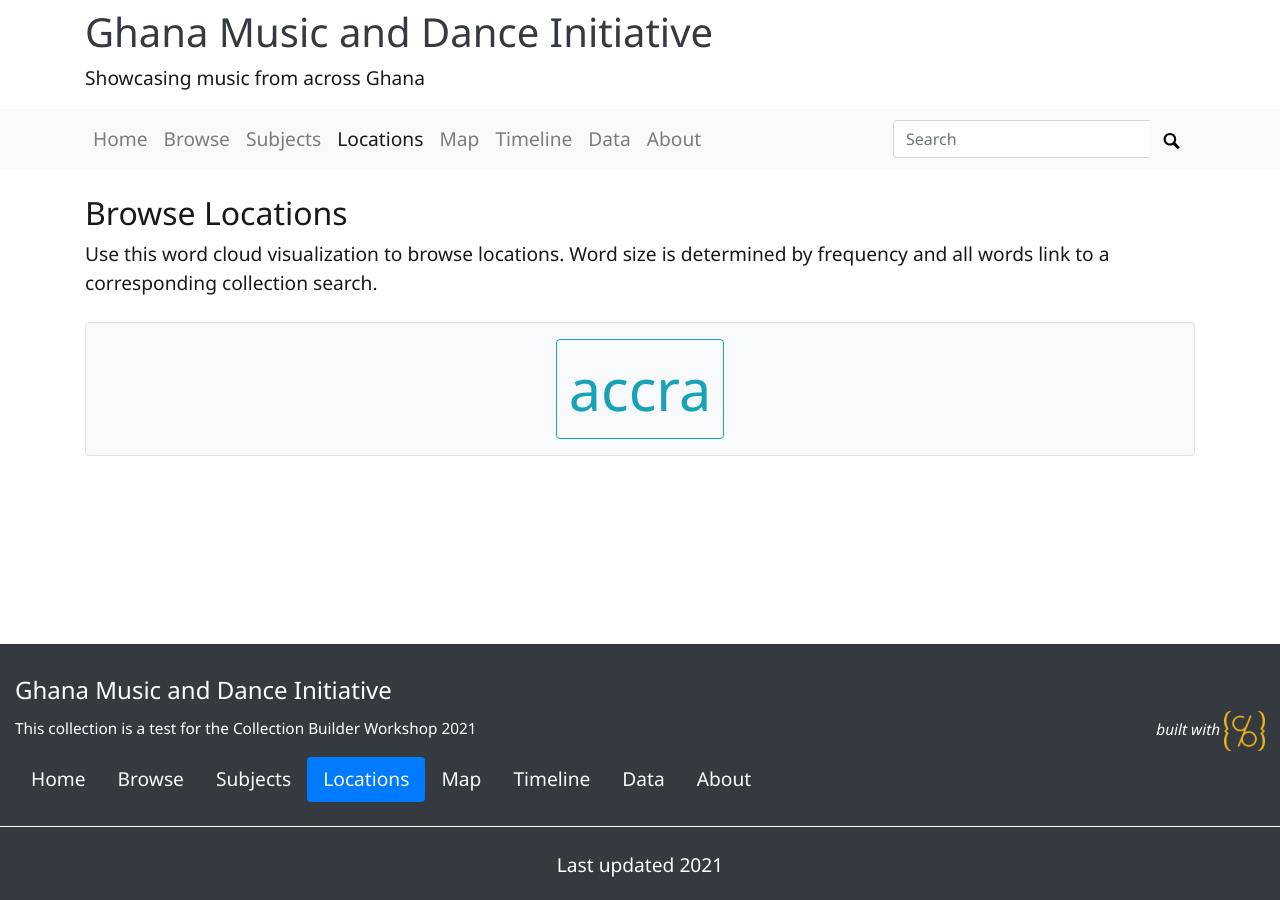
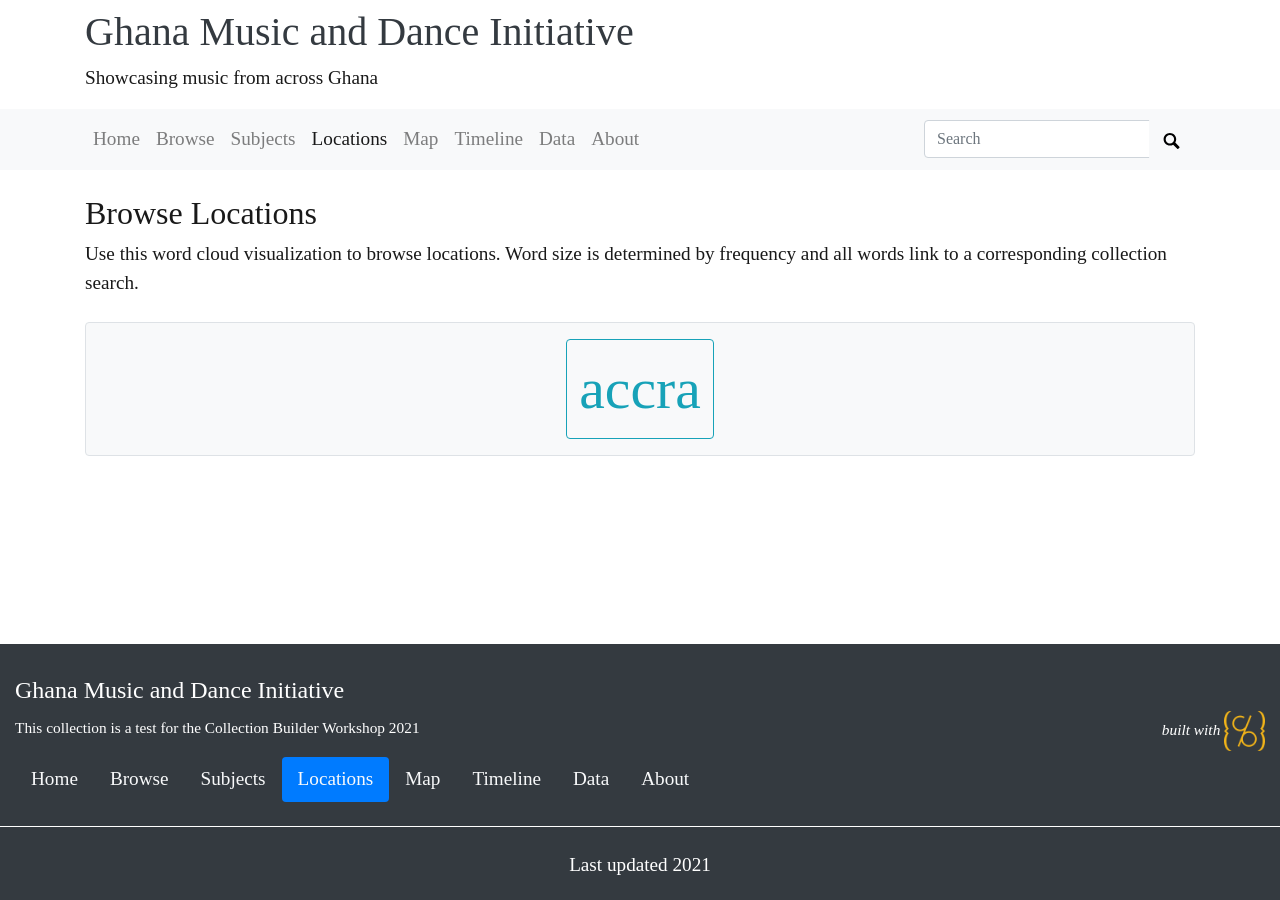
Before and after one commit to lrmarchant/ghana-music-and-dance-test, a Jekyll site: the page built from pages/locations.md, in a window 1280 px wide. Built offline with Jekyll 4.4.1, drawn with Linux system fonts in a browser that asks for light colours.

Commit message:
rockwell font change

```diff
--- a/_data/theme.yml
+++ b/_data/theme.yml
@@ -92,5 +92,5 @@ bootswatch: # leave blank or comment out for plain bootstrap
 base-font-size: 1.2em
 text-color: "#191919"
 link-color: "#17a2b8"
-base-font-family: Segoe UI # comment out for bootstrap defaults. e.g. Roboto
+base-font-family: Rockwell # comment out for bootstrap defaults. e.g. Roboto
 font-cdn: # add font stylesheet, e.g. <link href="https://fonts.googleapis.com/css?family=Roboto&display=swap" rel="stylesheet">
```
